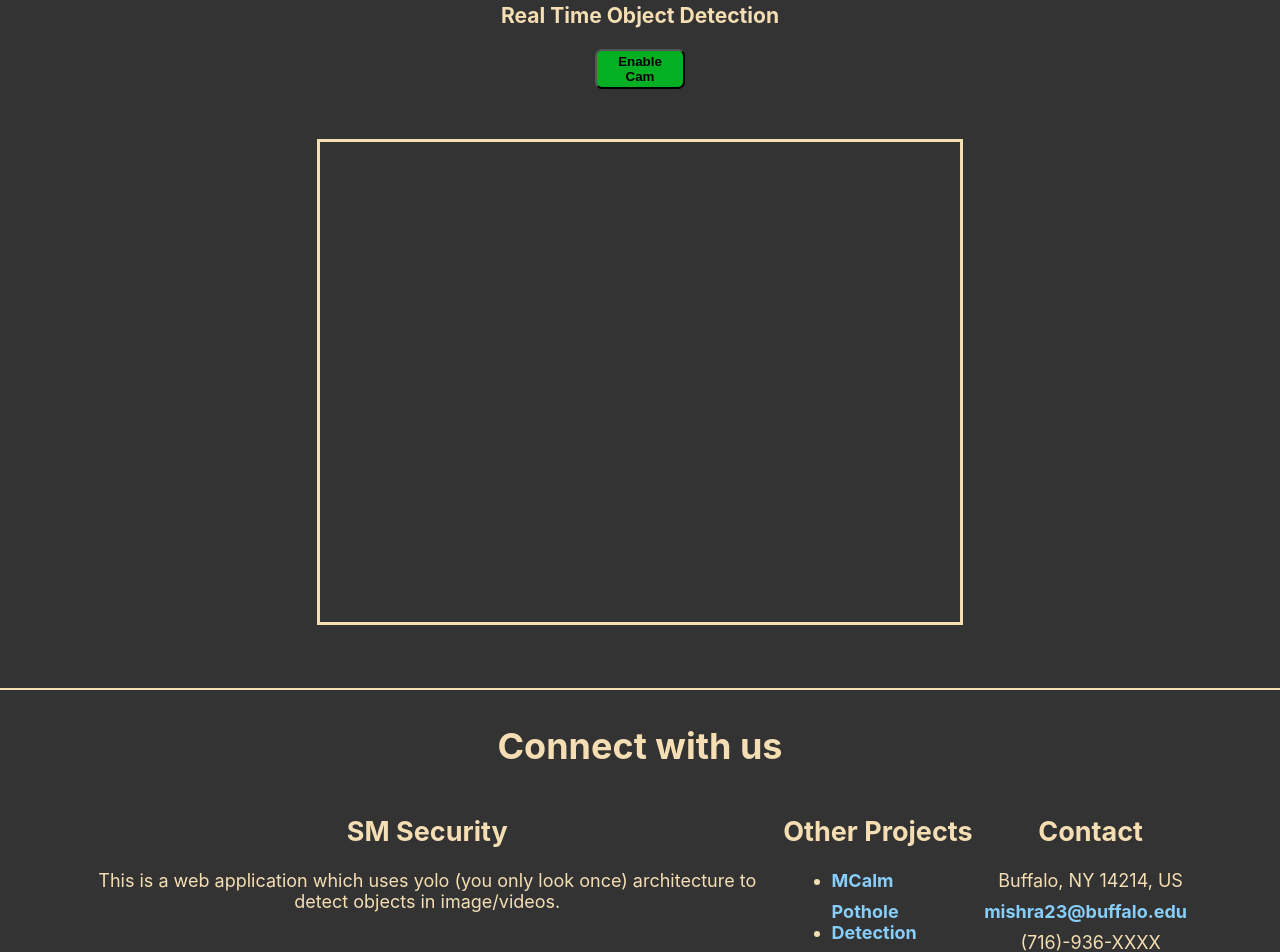
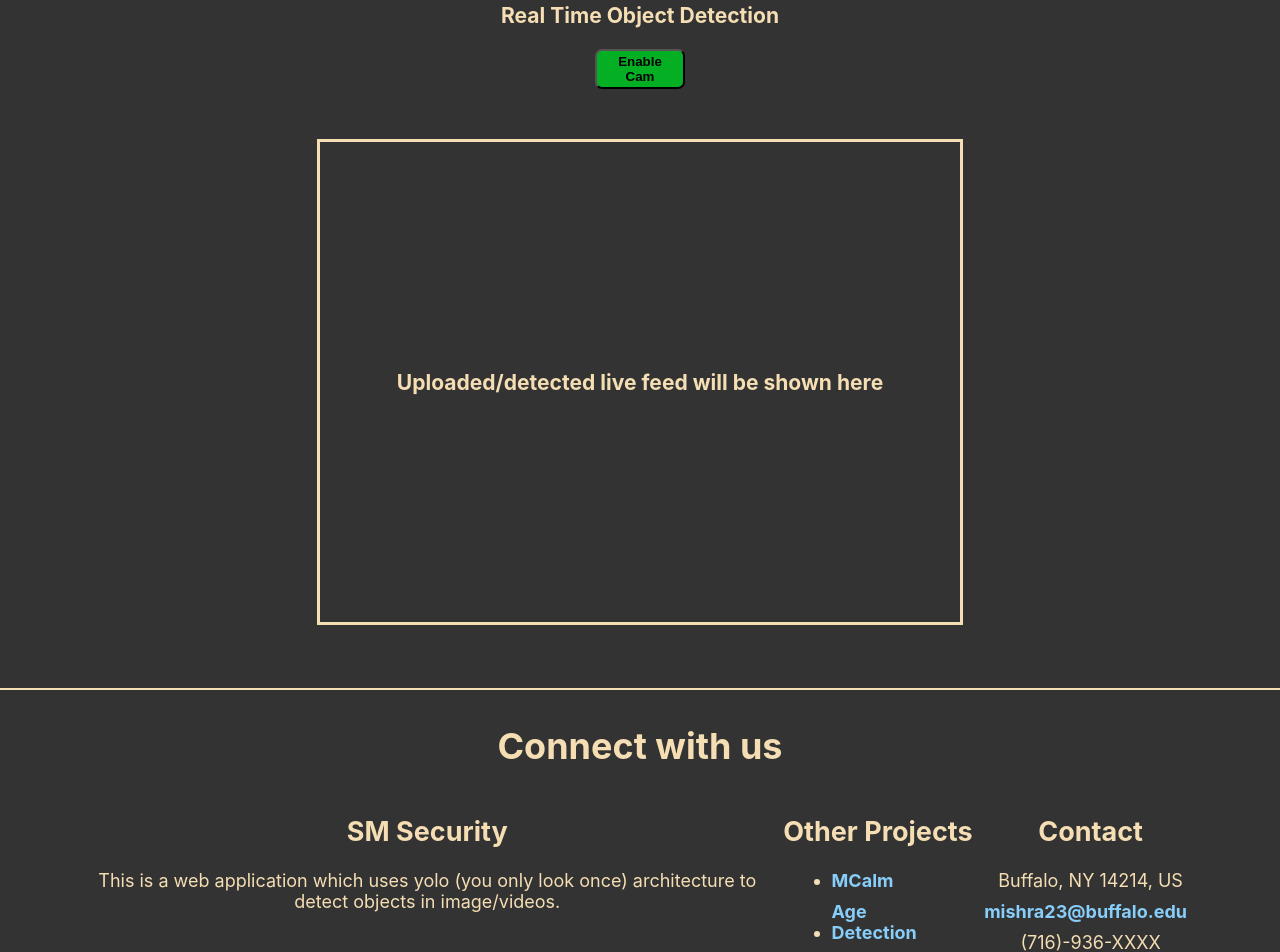
Before and after one commit to sarthakmishraa/SM_SEC, a React (Create React App) app: page /liveDetect in a window 1280 px wide. Shown: the part 120-1072 px from the top of the page. Built offline with nearby package versions, Linux system fonts and the light colour scheme.

Commit message:
updated RealTimeDetection and improved UI

```diff
--- a/src/App.css
+++ b/src/App.css
@@ -125,6 +125,10 @@ code {
   width: 640px;
   height: 480px;
   border: 3px solid wheat;
+  display: flex;
+  align-items: center;
+  justify-content: center;
+  position: relative;
 }
 
 .Webcam {
@@ -229,6 +233,12 @@ code {
   margin: 0;
 }
 
+.FooterContactInfo ul:hover {
+  list-style: none;
+  padding: 0;
+  margin: 0;
+}
+
 .FooterCompanyDetails {
   max-width: 800px;
   margin-left: 5%;
--- a/src/Footer.js
+++ b/src/Footer.js
@@ -14,7 +14,7 @@ function Footer() {
           <h2>Other Projects</h2>
           <ul>
             <li><a href="https://github.com/sarthakmishraa/Capstone-Project-MCalm" target="_blank" rel="noreferrer">MCalm</a></li>
-            <li><a href="https://github.com/sarthakmishraa/age_detection" target="_blank" rel="noreferrer">Pothole Detection</a></li>
+            <li><a href="https://github.com/sarthakmishraa/age_detection" target="_blank" rel="noreferrer">Age Detection</a></li>
             <li><a href="https://github.com/sarthakmishraa/pothole_detection" target="_blank" rel="noreferrer">Pothole Detection</a></li>
             <li><a href="https://github.com/sarthakmishraa/bike_rental_predictor" target="_blank" rel="noreferrer">Bike Rental Predictor</a></li>
           </ul>
--- a/src/RealTimeDetection.js
+++ b/src/RealTimeDetection.js
@@ -52,7 +52,7 @@ function RealTimeDetection() {
         <button className="WebcamButton" onClick={handleCameraClick}>{isCameraActive ? "Disable Cam" : "Enable Cam"}</button>
 
         <div className="WebcamContainer">
-          {isCameraActive && <Webcam ref={webCamRef} mirrored={true} height={480} width={640} onUserMedia={continuousDetection} onPlay={() => continuousDetection}></Webcam>}
+          {isCameraActive ? <Webcam ref={webCamRef} mirrored={true} height={480} width={640} onUserMedia={continuousDetection} onPlay={() => continuousDetection}></Webcam> : <h3>Uploaded/detected live feed will be shown here</h3>}
         </div>
 
         {isCameraActive && <h2>{predictions.length !== 0 ? <h3>
--- a/src/VideoPlayer.js
+++ b/src/VideoPlayer.js
@@ -2,7 +2,7 @@
 import React from "react";
 
 function VideoPlayer() {
-  const videoSource = "https://www.youtube.com/watch?v=6RrEQJNZwPQ&list=RDEMLbwywICAYOlC2vOj5cPYjQ&index=9&pp=8AUB";
+  const videoSource = "https://www.youtube.com/watch?v=W0L6N0gRZBQ";
 
   return (
     <div className="VideoPlayer">
```
Also changed, not shown: src/App.js (line endings or trailing spaces), src/Home.js (line endings or trailing spaces), src/Navbar.js (line endings or trailing spaces).
